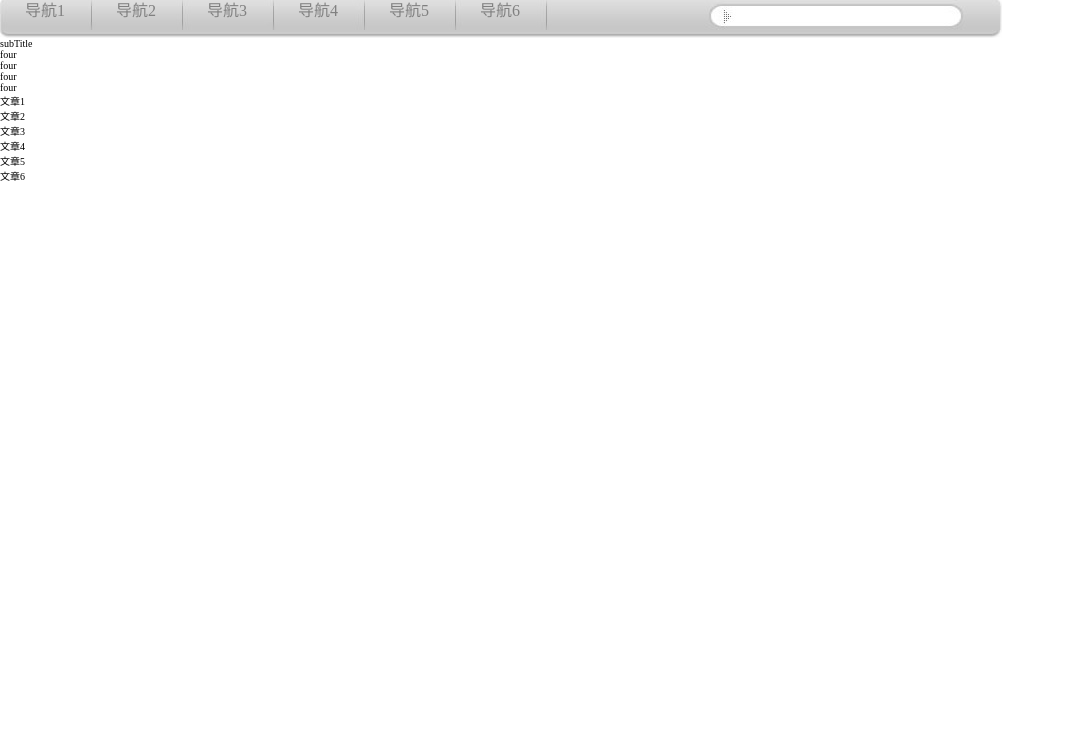
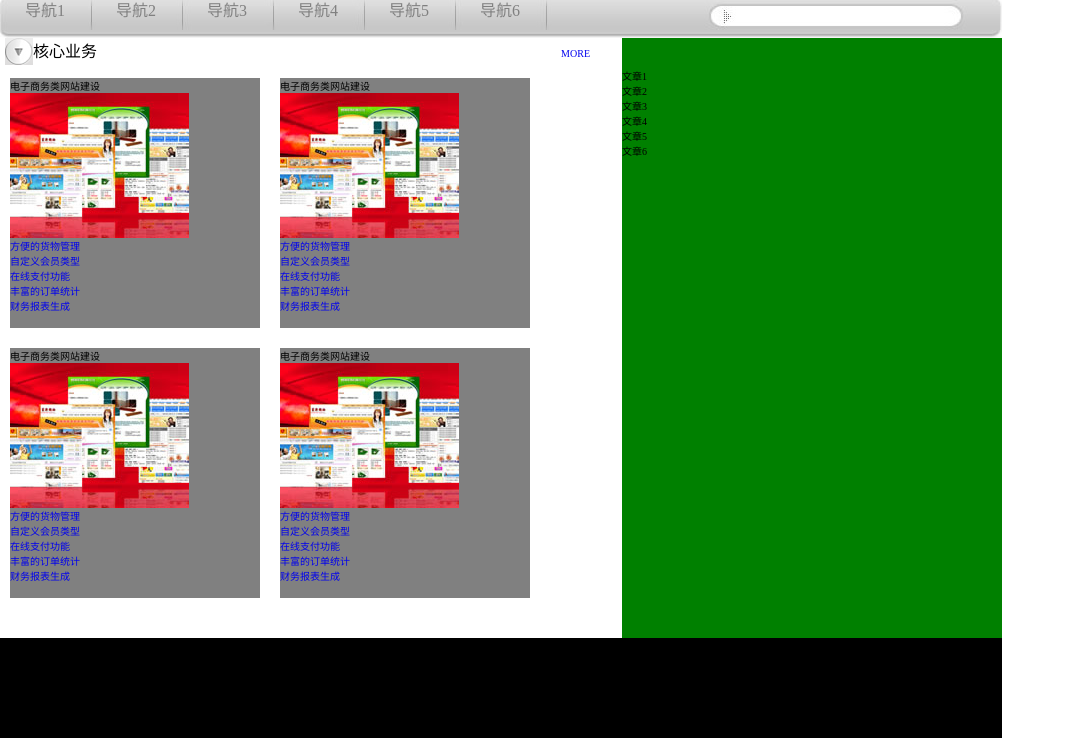
Before and after one commit to szxiaobei/-, a plain HTML site: page 公司网页开发实战/index.html in a window 1280 px wide. Shown: the part 90-828 px from the top of the page, without its empty margins (0-1065 px from the left). Before the commit the page ends 800 px from the top, so only its background shows below. Drawn offline with Linux system fonts and the light colour scheme.

Commit message:
增加main的相关布局

```diff
--- /dev/null
+++ b/公司网页开发实战/images/index_myself.css
@@ -0,0 +1,84 @@
+     .clr{
+        clear: both;
+        width: 0px;
+        height: 0px;
+    }
+ #container{
+        width:1002px;
+    }
+    #header{
+        height: 128px;
+        background: grey;
+        background-image: url(./top_bg.jpg);
+
+    }
+    #nav li{
+        float: left;
+        width: 90px;
+        margin-right: 1px;
+
+    }
+    #nav a{
+        font-size: 16px;
+        font-family: '微软雅黑';
+        color: grey;
+        display: block;
+        width: 90px;
+        height: 37px;
+        text-align: center;
+    }
+    #nav a:hover{
+        color: white;
+        background-image: url(./nav_on.gif);
+    }
+
+    #main{
+        /*height: 600px;*/
+    }
+    .subTitle{
+        height: 30px;
+        background-image: gray url(./)
+    }
+    .subTitle img{
+        float: left;
+        margin-left: 5px;
+    }
+     .subTitle h1{
+        float: left;
+        font-size: 16px;
+        font-family: "微软雅黑";
+    }
+    .subTitle a{
+        float: right;
+        padding: 10px;
+    }
+    #lside{
+        width: 600px;
+        height: 600px;
+        margin-right: 10px;
+        /*background: blue;*/
+        float: left;
+    }
+    .four{
+        width: 250px;
+        margin: 10px;
+        height: 250px;
+        float: left;
+        background: gray;
+    }
+    .four ul{
+        float: left;
+    }
+    #rside{
+        width: 380px;
+        height: 600px;
+        background: green;
+        float: right;
+    }
+
+    #footer
+    {
+        height: 100px;
+        background: black;
+
+    }
--- a/公司网页开发实战/index.html
+++ b/公司网页开发实战/index.html
@@ -4,37 +4,10 @@
     <meta charset="UTF-8">
     <title>Title</title>
     <link rel="stylesheet" href="./images/reset.css">
+    <link rel="stylesheet" type="text/css" href="./images/index_myself.css">
+    <!-- <link rel="stylesheet" type="text/css" href="./images/index.css"> -->
 </head>
-<style>
-    #container{
-        width:1002px;
-    }
-    #header{
-        height: 128px;
-        background: grey;
-        background-image: url("./images/top_bg.jpg");
 
-    }
-    #nav li{
-        float: left;
-        width: 90px;
-        margin-right: 1px;
-
-    }
-    #nav a{
-        font-size: 16px;
-        font-family: '微软雅黑';
-        color: grey;
-        display: block;
-        width: 90px;
-        height: 37px;
-        text-align: center;
-    }
-    #nav a:hover{
-        color: white;
-        background-image: url("./images/nav_on.gif");
-    }
-</style>
 <body>
     <div id="container">
         <div id="header">
@@ -51,11 +24,55 @@
         </div>
         <div id="main">
             <div id="lside">
-                <div class="subTitle">subTitle</div>
-                <div class="four">four</div>
-                <div class="four">four</div>
-                <div class="four">four</div>
-                <div class="four">four</div>
+                <div class="subTitle">
+                    <img src="./images/circle.gif" alt="">
+                    <h1>核心业务</h1>
+                    <a href="#">MORE</a>
+                </div>
+                <div class="four">
+                    <h1>电子商务类网站建设</h1>
+                    <img src="./images/eshop_service.jpg" alt="">
+                    <ul>
+                        <li><a href="#">方便的货物管理</a></li>
+                        <li><a href="#">自定义会员类型</a></li>
+                        <li><a href="#">在线支付功能</a></li>
+                        <li><a href="#">丰富的订单统计</a></li>
+                        <li><a href="#">财务报表生成</a></li>
+                    </ul>
+                </div>
+                                <div class="four">
+                    <h1>电子商务类网站建设</h1>
+                    <img src="./images/eshop_service.jpg" alt="">
+                    <ul>
+                        <li><a href="#">方便的货物管理</a></li>
+                        <li><a href="#">自定义会员类型</a></li>
+                        <li><a href="#">在线支付功能</a></li>
+                        <li><a href="#">丰富的订单统计</a></li>
+                        <li><a href="#">财务报表生成</a></li>
+                    </ul>
+                </div>
+                 <div class="four">
+                    <h1>电子商务类网站建设</h1>
+                    <img src="./images/eshop_service.jpg" alt="">
+                    <ul>
+                        <li><a href="#">方便的货物管理</a></li>
+                        <li><a href="#">自定义会员类型</a></li>
+                        <li><a href="#">在线支付功能</a></li>
+                        <li><a href="#">丰富的订单统计</a></li>
+                        <li><a href="#">财务报表生成</a></li>
+                    </ul>
+                </div>
+                <div class="four">
+                    <h1>电子商务类网站建设</h1>
+                    <img src="./images/eshop_service.jpg" alt="">
+                    <ul>
+                        <li><a href="#">方便的货物管理</a></li>
+                        <li><a href="#">自定义会员类型</a></li>
+                        <li><a href="#">在线支付功能</a></li>
+                        <li><a href="#">丰富的订单统计</a></li>
+                        <li><a href="#">财务报表生成</a></li>
+                    </ul>
+                </div>
             </div>
             <div id="rside">
                 <div class="subTitle"></div>
@@ -69,7 +86,7 @@
                 </ul>
 
             </div>
-
+            <div class="clr"></div>
         </div>
         <div id="footer"></div>
     </div>
```
